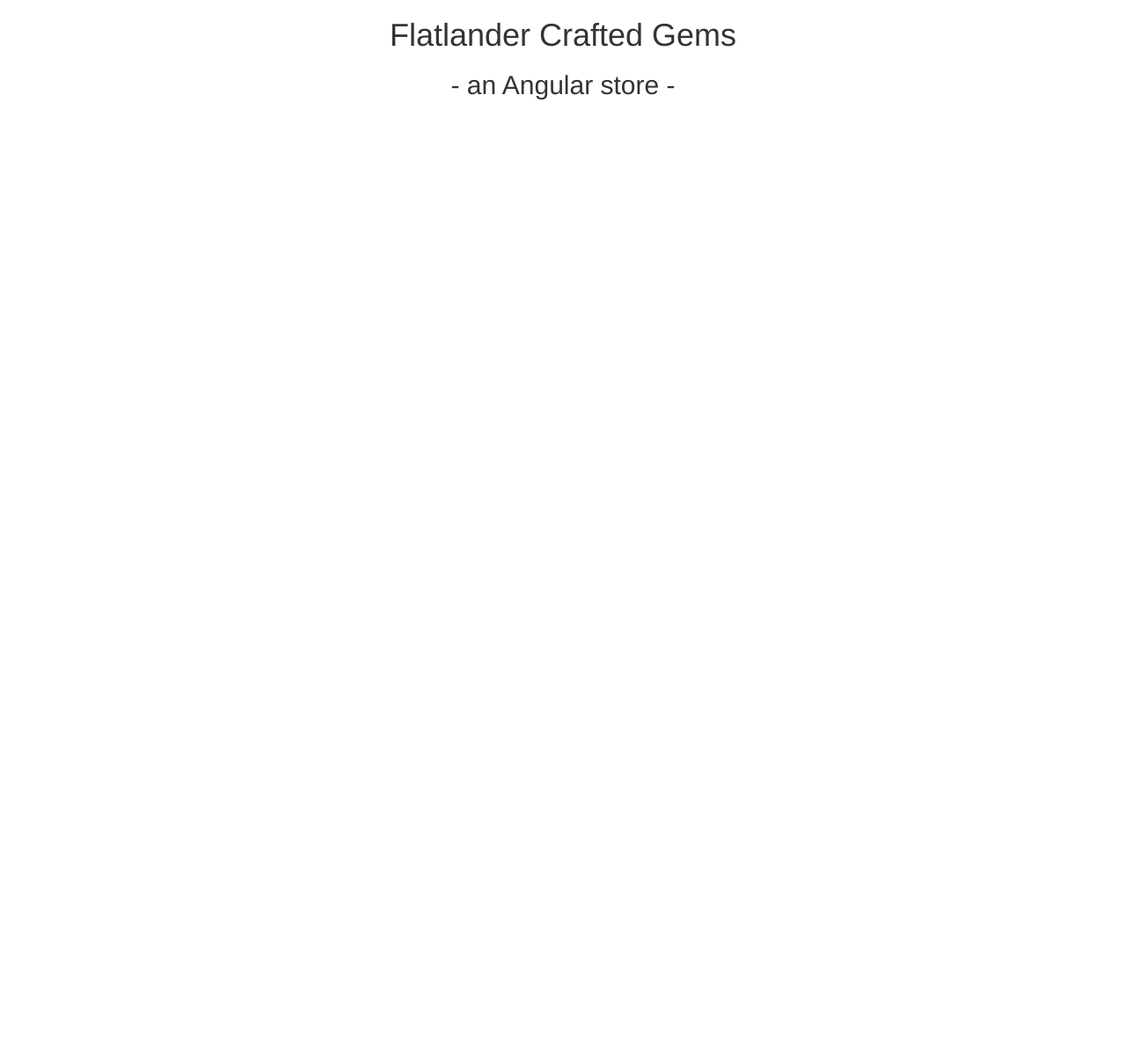
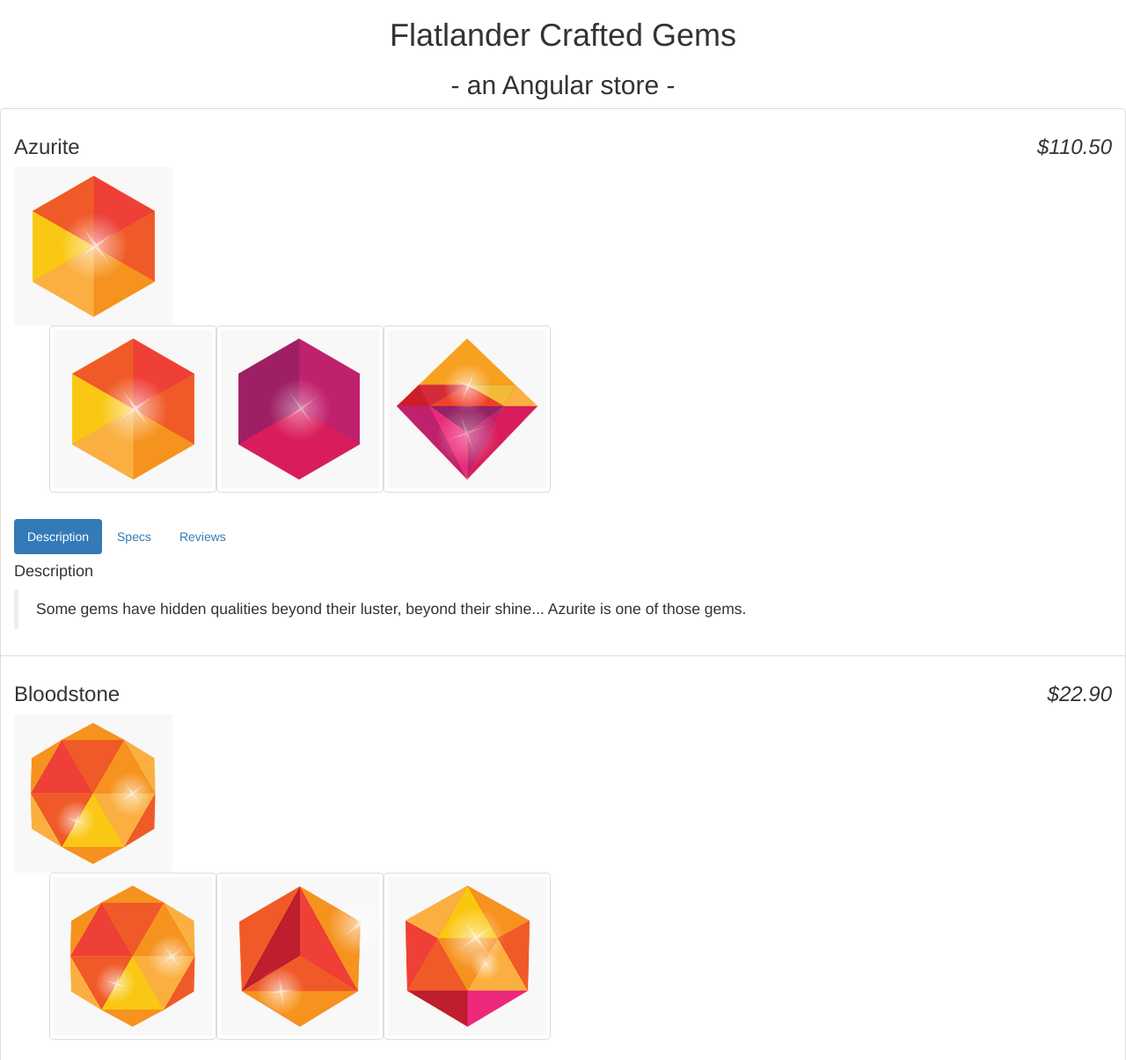
Before and after one commit to Stjerndal/HTML5-Mobile-Learning, a plain HTML site: page Flatlanders/index.html in a window 1280 px wide. Shown: the top 1205 px of the page at 88% size. Before the commit the page ends 800 px from the top, so only its background shows below. Drawn offline with Linux system fonts and the light colour scheme; no server answers.

Commit message:
Using a http service to fetch data from json.

```diff
--- a/Flatlanders/app.js
+++ b/Flatlanders/app.js
@@ -1,10 +1,14 @@
 (function() {
   var app = angular.module('gemStore', ['store-directives']);
+
+  /* app.controller('StoreController', function(){
+    this.products = gems;
+  });*/
 
   app.controller('StoreController', ['$http', function($http) {
     var store = this;
     store.products = [ ];
-    $http.get('/products.json').succes(function(data){
+    $http.get('store-products.json').success(function(data){
       store.products = data;
     });
   }]);
--- /dev/null
+++ b/Flatlanders/store-products.json
@@ -0,0 +1,47 @@
+[
+  {
+    "name": "Azurite",
+    "description": "Some gems have hidden qualities beyond their luster, beyond their shine... Azurite is one of those gems.",
+    "shine": 8,
+    "price": 110.50,
+    "rarity": 7,
+    "color": "#CCC",
+    "faces": 14,
+    "images": [
+      "images/gem-02.gif",
+      "images/gem-05.gif",
+      "images/gem-09.gif"
+    ],
+    "reviews": []
+  },
+  {
+    "name": "Bloodstone",
+    "description": "Origin of the Bloodstone is unknown, hence its low value. It has a very high shine and 12 sides, however.",
+    "shine": 9,
+    "price": 22.90,
+    "rarity": 6,
+    "color": "#EEE",
+    "faces": 12,
+    "images": [
+      "images/gem-01.gif",
+      "images/gem-03.gif",
+      "images/gem-04.gif"
+    ],
+    "reviews": []
+  },
+  {
+    "name": "Zircon",
+    "description": "Zircon is our most coveted and sought after gem. You will pay much to be the proud owner of this gorgeous and high shine gem.",
+    "shine": 70,
+    "price": 1100,
+    "rarity": 2,
+    "color": "#000",
+    "faces": 6,
+    "images": [
+      "images/gem-06.gif",
+      "images/gem-07.gif",
+      "images/gem-08.gif"
+    ],
+    "reviews": []
+  }
+]
```
Also changed, not shown: Flatlanders/index.html (line endings or trailing spaces).
